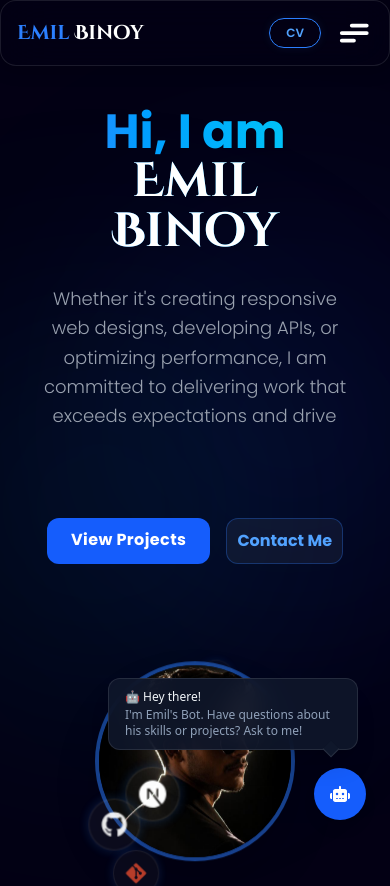
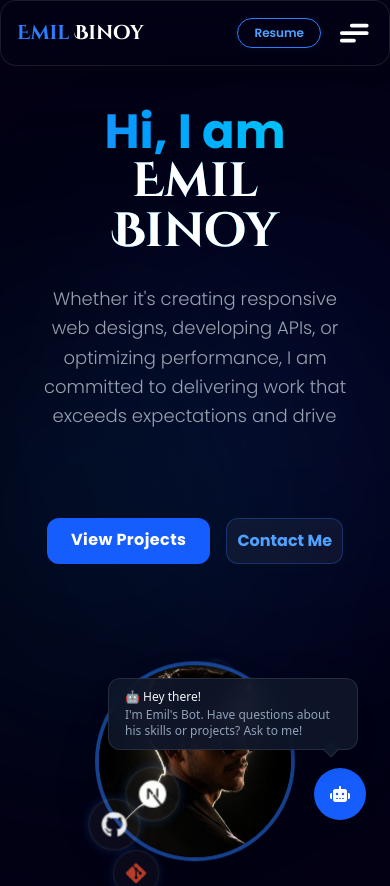
Before and after one commit to Emil-Binoy/Portfolio-using-React, a React (Vite) app in the folder client/: page / in a window 390 px wide. Shown: the top 886 px of the page. Built offline with nearby package versions, Linux system fonts and the light colour scheme; a web font is replaced by a local one.

Commit message:
changed cv into resume

```diff
--- a/client/src/components/Navbar.jsx
+++ b/client/src/components/Navbar.jsx
@@ -65,13 +65,13 @@ export const Navbar = () => {
           <div className="flex items-center gap-3 z-10">
             <a
               href={cv}
-              download="Emil_Binoy_CV.pdf"
+              download="Emil_Binoy_Resume.pdf"
               target="_blank"
               rel="noopener noreferrer"
               className="flex items-center justify-center px-4 py-1.5 md:px-5 md:py-2 text-xs md:text-sm font-semibold text-blue-400 transition-all duration-300 border border-blue-500 rounded-full hover:bg-blue-600 hover:text-white shadow-[0_0_10px_rgba(59,130,246,0.1)] hover:shadow-[0_0_15px_rgba(59,130,246,0.3)]"
             >
-              <span className="md:hidden">CV</span>
-              <span className="hidden md:block">Download CV</span>
+              <span className="md:hidden">Resume</span>
+              <span className="hidden md:block">Download Resume</span>
             </a>
 
             <div className="md:hidden flex items-center">
```
